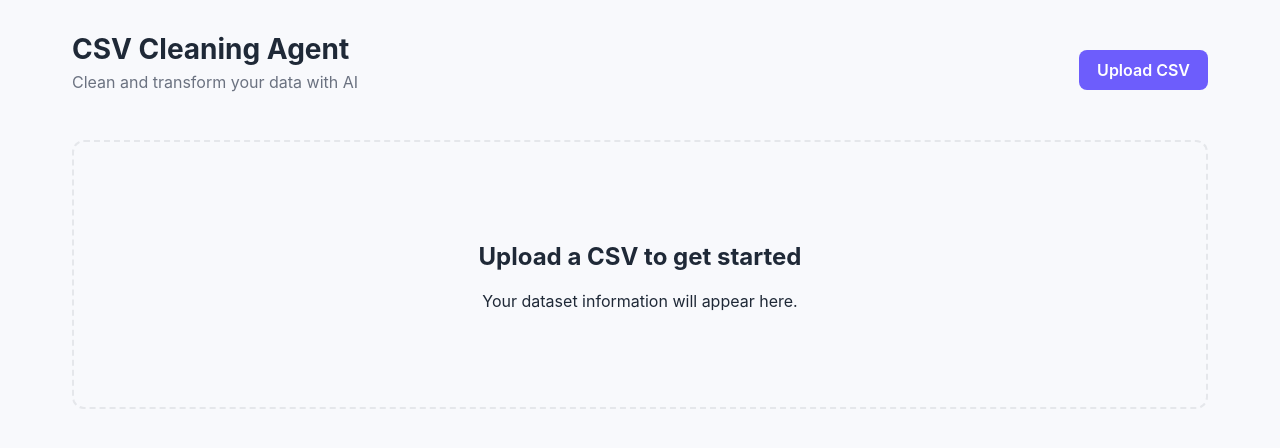
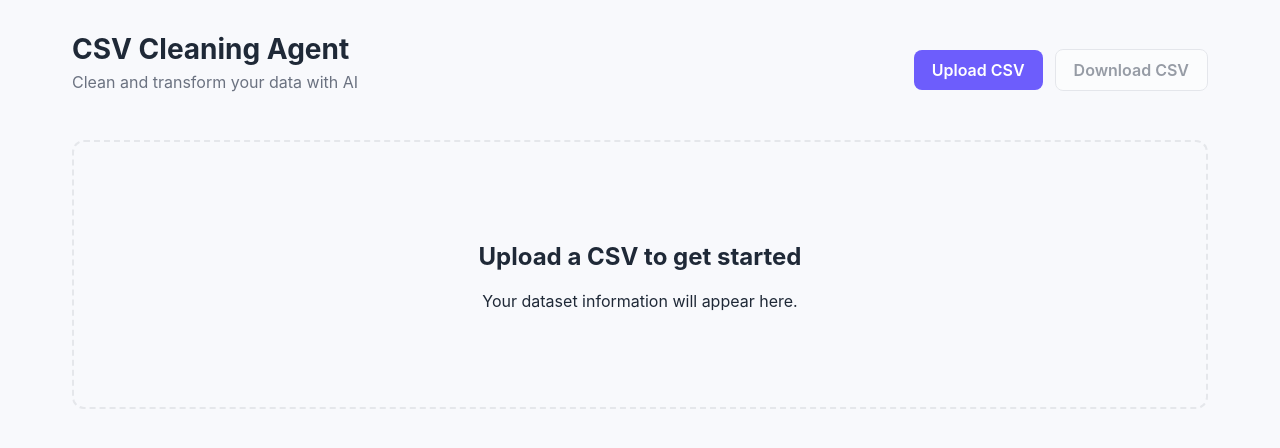
Before and after one commit to Juan-jjv/csv-cleaning-agent, a React app in the folder frontend/: page / in a window 1280 px wide. Shown: the top 448 px of the page. Built offline with nearby package versions, Linux system fonts and the light colour scheme; the HTML template or start-up script is replaced by a standard one.

Commit message:
Add cleaned CSV download endpoint and frontend download button

```diff
--- a/frontend/src/App.css
+++ b/frontend/src/App.css
@@ -181,3 +181,31 @@ th {
 .cleaning-result p {
     margin: 4px 0;
 }
+
+.header-actions {
+    display: flex;
+    align-items: center;
+    gap: 12px;
+}
+
+.download-button {
+    padding: 10px 18px;
+
+    border: 1px solid #d1d5db;
+    border-radius: 8px;
+
+    background: white;
+    color: #374151;
+
+    font-weight: 600;
+    cursor: pointer;
+}
+
+.download-button:hover:not(:disabled) {
+    background: #f9fafb;
+}
+
+.download-button:disabled {
+    opacity: 0.5;
+    cursor: not-allowed;
+}
--- a/frontend/src/App.jsx
+++ b/frontend/src/App.jsx
@@ -3,9 +3,12 @@ import { useState } from "react";
 import {
     uploadCsv,
     cleanCsv,
+    downloadCsv,
 } from "./services/api";
 
 import CleaningAssistant from "./components/CleaningAssistant";
+import DownloadButton from "./components/DownloadButton";
+
 import "./App.css";
 
 
@@ -22,6 +25,9 @@ function App() {
     const [cleaning, setCleaning] = useState(false);
     const [cleaningResult, setCleaningResult] = useState(null);
 
+    const [downloading, setDownloading] = useState(false);
+
+
     async function handleUpload(event) {
         const file = event.target.files[0];
 
@@ -31,6 +37,7 @@ function App() {
 
         setLoading(true);
         setError("");
+        setCleaningResult(null);
 
         try {
             const data = await uploadCsv(file);
@@ -48,6 +55,7 @@ function App() {
             setLoading(false);
         }
     }
+
 
     async function handleClean(instruction) {
         if (!sessionId) {
@@ -82,29 +90,81 @@ function App() {
     }
 
 
+    async function handleDownload() {
+        if (!sessionId) {
+            return;
+        }
+
+        setDownloading(true);
+        setError("");
+
+        try {
+            const blob = await downloadCsv(sessionId);
+
+            const url = window.URL.createObjectURL(blob);
+
+            const link = document.createElement("a");
+
+            link.href = url;
+
+            link.download = filename
+                ? `cleaned_${filename}`
+                : "cleaned_data.csv";
+
+            document.body.appendChild(link);
+
+            link.click();
+
+            link.remove();
+
+            window.URL.revokeObjectURL(url);
+
+        } catch (error) {
+            setError(error.message);
+
+        } finally {
+            setDownloading(false);
+        }
+    }
+
+
     return (
         <div className="app">
+
             <header className="header">
                 <div>
                     <h1>CSV Cleaning Agent</h1>
                     <p>Clean and transform your data with AI</p>
                 </div>
 
+                <div className="header-actions">
+
                     <label className="upload-button">
-                    Upload CSV
+                        {loading ? "Uploading..." : "Upload CSV"}
 
                         <input
                             type="file"
                             accept=".csv"
                             onChange={handleUpload}
+                            disabled={loading}
                             hidden
                         />
                     </label>
+
+                    <DownloadButton
+                        onDownload={handleDownload}
+                        disabled={!sessionId}
+                        loading={downloading}
+                    />
+
+                </div>
             </header>
+
 
             {loading && (
                 <p>Uploading CSV...</p>
             )}
+
 
             {error && (
                 <p className="error">
@@ -112,14 +172,17 @@ function App() {
                 </p>
             )}
 
+
             {!stats && !loading && (
                 <div className="empty-state">
                     <h2>Upload a CSV to get started</h2>
+
                     <p>
                         Your dataset information will appear here.
                     </p>
                 </div>
             )}
+
 
             {stats && (
                 <>
@@ -127,7 +190,9 @@ function App() {
                         <strong>{filename}</strong>
                     </section>
 
+
                     <section className="stats-grid">
+
                         <StatCard
                             label="Rows"
                             value={stats.rows}
@@ -147,15 +212,19 @@ function App() {
                             label="Duplicate Rows"
                             value={stats.duplicate_rows}
                         />
+
                     </section>
 
+
                     <section className="preview-section">
+
                         <h2>Dataset Preview</h2>
 
                         <DatasetTable
                             columns={columnNames}
                             rows={preview}
                         />
+
 
                         <CleaningAssistant
                             onClean={handleClean}
@@ -168,11 +237,13 @@ function App() {
                 </>
             )}
 
+
             {sessionId && (
                 <p className="session-debug">
                     Session: {sessionId}
                 </p>
             )}
+
         </div>
     );
 }
@@ -195,6 +266,7 @@ function DatasetTable({ columns, rows }) {
 
     return (
         <div className="table-wrapper">
+
             <table>
                 <thead>
                     <tr>
@@ -209,15 +281,18 @@ function DatasetTable({ columns, rows }) {
                 <tbody>
                     {rows.map((row, rowIndex) => (
                         <tr key={rowIndex}>
+
                             {columns.map((column) => (
                                 <td key={column}>
                                     {row[column] ?? "—"}
                                 </td>
                             ))}
+
                         </tr>
                     ))}
                 </tbody>
             </table>
+
         </div>
     );
 }
--- /dev/null
+++ b/frontend/src/components/DownloadButton.jsx
@@ -0,0 +1,18 @@
+function DownloadButton({
+    onDownload,
+    disabled,
+    loading,
+}) {
+    return (
+        <button
+            className="download-button"
+            onClick={onDownload}
+            disabled={disabled || loading}
+        >
+            {loading ? "Downloading..." : "Download CSV"}
+        </button>
+    );
+}
+
+
+export default DownloadButton;
--- a/frontend/src/services/api.js
+++ b/frontend/src/services/api.js
@@ -54,3 +54,19 @@ export async function cleanCsv(
 
     return response.json();
 }
+
+export async function downloadCsv(sessionId) {
+    const response = await fetch(
+        `${API_BASE_URL}/download/${sessionId}`
+    );
+
+    if (!response.ok) {
+        const errorData = await response.json();
+
+        throw new Error(
+            errorData.detail || "Failed to download CSV."
+        );
+    }
+
+    return response.blob();
+}
```
Lines whose indentation alone changed are shown as unchanged.
